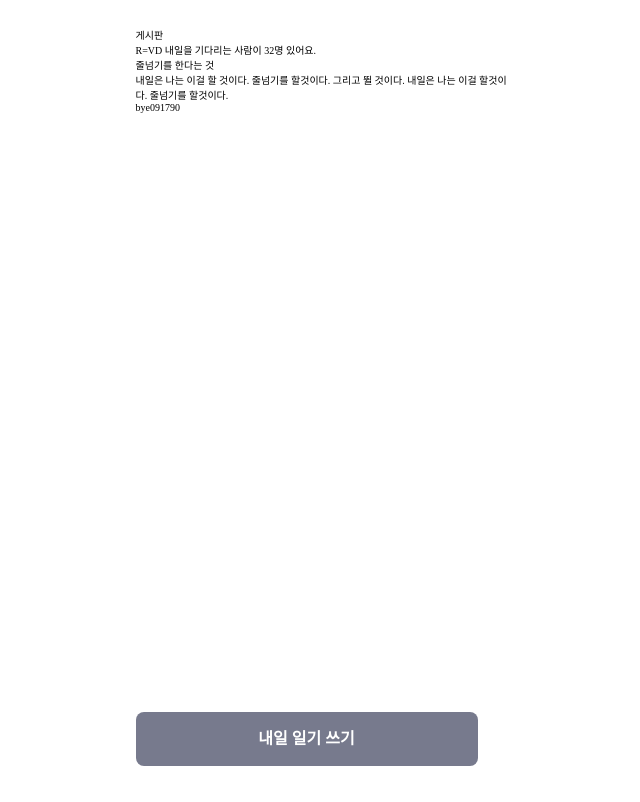
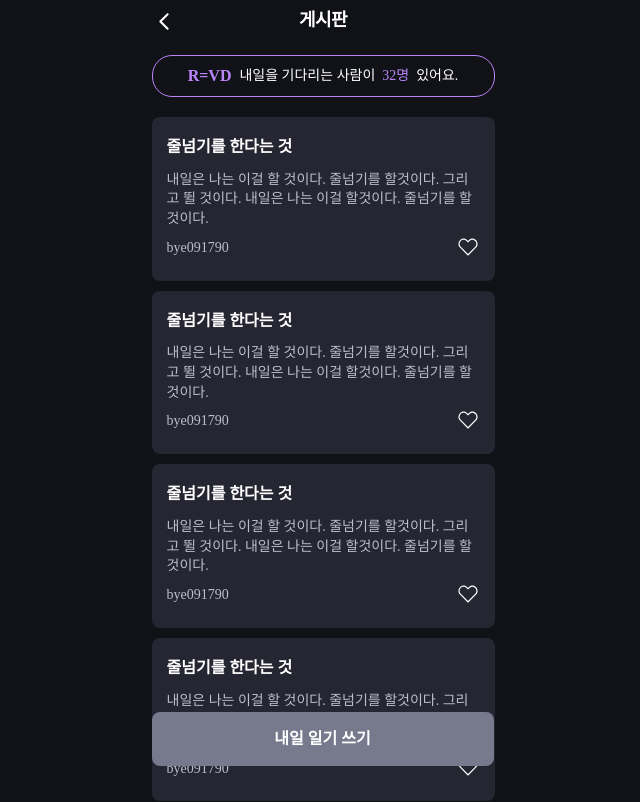
Before and after one commit to DO-SOPT-SOPKATHON-TEAM-2th/Client, a React (Vite) app: page /board in a window 1280 px wide. Shown: the top 802 px of the page, without its empty margins (317-957 px from the left). Built offline with nearby package versions, Linux system fonts and the light colour scheme; a web font is replaced by a local one.

Commit message:
[style/board] 게시판 UI 구현

```diff
--- a/src/components/Board/Board.jsx
+++ b/src/components/Board/Board.jsx
@@ -1,34 +1,104 @@
 /** Board page */
 import { NavigationLeftIc, BoardLikeOffIc } from '@assets';
+import styled from 'styled-components';
+import { SectionContainer } from '@styles/common/commonStyle';
 import Button from '../common/Button/Button';
+import { Link } from 'react-router-dom';
+import { useState } from 'react';
+import BoardArticle from './BoardArticle';
 
 const Board = () => {
   return (
-    <section>
-      <header>
-        <NavigationLeftIc />
+    <SectionContainer>
+      <HeaderContainer>
+        <Link>
+          <NavigationLeftIc />
+        </Link>
         <h1>게시판</h1>
-      </header>
-      <p>
-        <strong>R=VD</strong>
-        <span> 내일을 기다리는 사람이 </span>
-        <strong>32명</strong>
-        <span> 있어요.</span>
-      </p>
-      <div>
-        <article>
-          <h2>줄넘기를 한다는 것</h2>
-          <p>
-            내일은 나는 이걸 할 것이다. 줄넘기를 할것이다. 그리고 뛸 것이다. 내일은 나는 이걸 할것이다. 줄넘기를
-            할것이다.
-          </p>
-          <p>bye091790</p>
-          <BoardLikeOffIc />
-        </article>
-      </div>
+      </HeaderContainer>
+      <WaitingText>
+        <strong>R=VD &nbsp;</strong>
+        <span>내일을 기다리는 사람이 &nbsp;</span>
+        <strong>32명 &nbsp;</strong>
+        <span>있어요.</span>
+      </WaitingText>
+      <ArticleList>
+        <BoardArticle />
+        <BoardArticle />
+        <BoardArticle />
+        <BoardArticle />
+        <BoardArticle />
+        <BoardArticle />
+        <BoardArticle />
+      </ArticleList>
       <Button disabled={true}>내일 일기 쓰기</Button>
-    </section>
+    </SectionContainer>
   );
 };
 
 export default Board;
+
+const HeaderContainer = styled.header`
+  ${({ theme }) => theme.fonts.Subhead};
+
+  position: relative;
+  display: flex;
+  align-items: center;
+  justify-content: center;
+  width: 100%;
+  height: 4.2rem;
+  margin-bottom: 1.3rem;
+  color: ${({ theme }) => theme.colors.white};
+
+  a {
+    display: flex;
+    align-items: center;
+    justify-content: center;
+  }
+
+  svg {
+    position: absolute;
+    left: 0;
+  }
+`;
+
+const WaitingText = styled.p`
+  ${({ theme }) => theme.fonts.Caption};
+
+  display: flex;
+  align-items: center;
+  justify-content: center;
+  width: 100%;
+  height: 4.2rem;
+  margin-bottom: 2rem;
+  border: 1px solid ${({ theme }) => theme.colors.primary200};
+  border-radius: 20px;
+  color: ${({ theme }) => theme.colors.white};
+
+  strong {
+    color: ${({ theme }) => theme.colors.primary200};
+  }
+
+  strong:first-child {
+    ${({ theme }) => theme.fonts.Button};
+  }
+`;
+
+const ArticleList = styled.ul`
+  display: flex;
+  gap: 1rem;
+  flex-direction: column;
+  align-items: center;
+  justify-content: center;
+  width: 100%;
+  padding-bottom: 10.8rem;
+  overflow: scroll;
+
+  li {
+    display: flex;
+    flex-direction: column;
+    padding: 2rem 1.5rem;
+    border-radius: 8px;
+    background-color: ${({ theme }) => theme.colors.gray400};
+  }
+`;
--- /dev/null
+++ b/src/components/Board/BoardArticle.jsx
@@ -0,0 +1,49 @@
+/** Board page */
+import { BoardLikeOffIc } from '@assets';
+import styled from 'styled-components';
+
+const BoardArticle = () => {
+  return (
+    <li>
+      <ArticleContainer>
+        <h2>줄넘기를 한다는 것</h2>
+        <ArticleText>
+          내일은 나는 이걸 할 것이다. 줄넘기를 할것이다. 그리고 뛸 것이다. 내일은 나는 이걸 할것이다. 줄넘기를 할것이다.
+        </ArticleText>
+        <div>
+          <p>bye091790</p>
+          <button>
+            <BoardLikeOffIc />
+          </button>
+        </div>
+      </ArticleContainer>
+    </li>
+  );
+};
+
+export default BoardArticle;
+
+const ArticleContainer = styled.article`
+  h2 {
+    ${({ theme }) => theme.fonts.Button};
+
+    margin-bottom: 1.2rem;
+    color: ${({ theme }) => theme.colors.white};
+  }
+
+  p {
+    ${({ theme }) => theme.fonts.Caption};
+
+    color: ${({ theme }) => theme.colors.gray100};
+  }
+
+  div {
+    display: flex;
+    align-items: center;
+    justify-content: space-between;
+  }
+`;
+
+const ArticleText = styled.p`
+  margin-bottom: 0.6rem;
+`;
--- /dev/null
+++ b/src/styles/common/commonStyle.js
@@ -0,0 +1,12 @@
+import styled, { css } from 'styled-components';
+
+export const flexCenter = css`
+  display: flex;
+  align-items: center;
+  justify-content: center;
+`;
+
+export const SectionContainer = styled.section`
+  width: 100%;
+  padding: 0 1.6rem;
+`;
--- a/src/styles/globalStyle.js
+++ b/src/styles/globalStyle.js
@@ -1,16 +1,5 @@
-import styled, { createGlobalStyle, css } from 'styled-components';
+import { createGlobalStyle } from 'styled-components';
 import resetStyle from './resetStyle.js';
-
-export const flexCenter = css`
-  display: flex;
-  align-items: center;
-  justify-content: center;
-`;
-
-export const SectionContainer = styled.section`
-  width: 100%;
-  padding: 0 6rem;
-`;
 
 export const GlobalStyle = createGlobalStyle`
   ${resetStyle}
@@ -25,6 +14,7 @@ export const GlobalStyle = createGlobalStyle`
     margin: 0 auto;
     font-family: 'Spoqa Han Sans Neo', 'sans-serif';
     letter-spacing: normal;
+    background-color: ${({ theme }) => theme.colors.black};
   }
 `;
 
```
Also changed, not shown: src/styles/common/dummy.txt (deleted).
